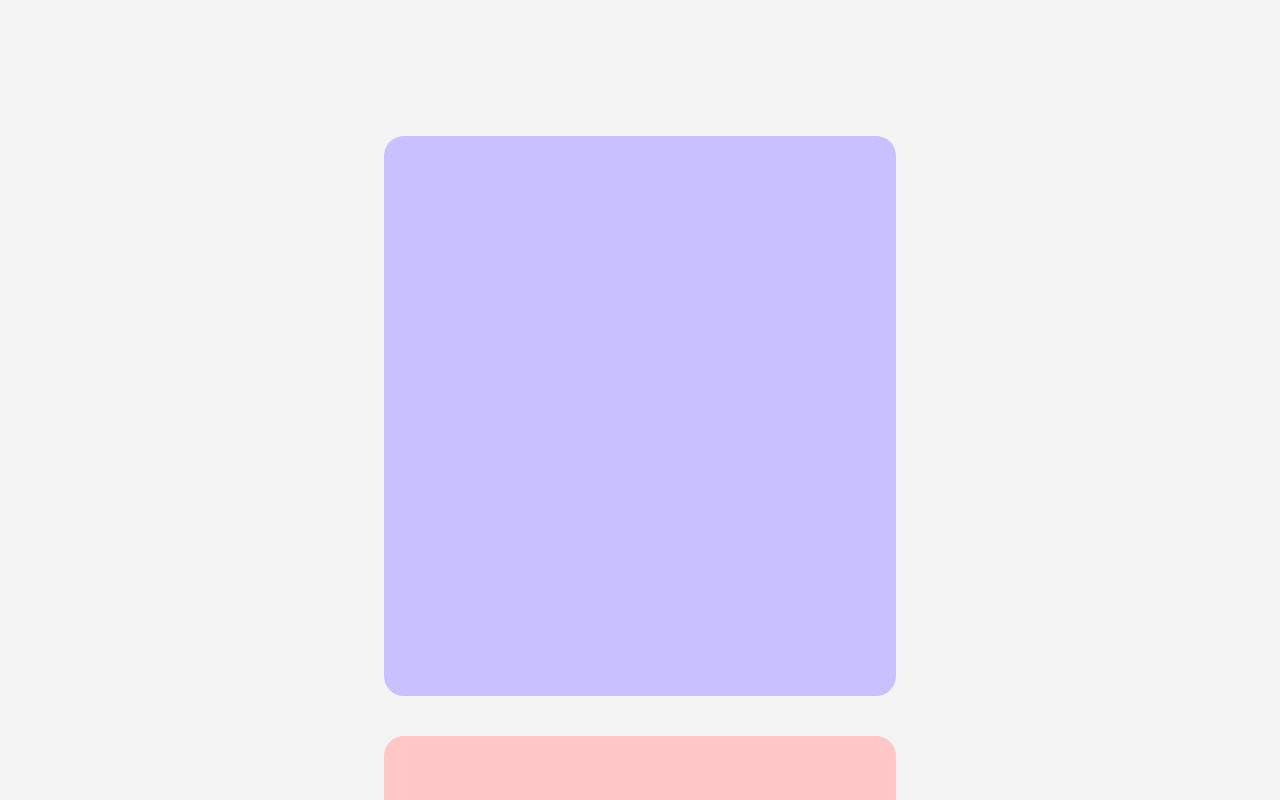
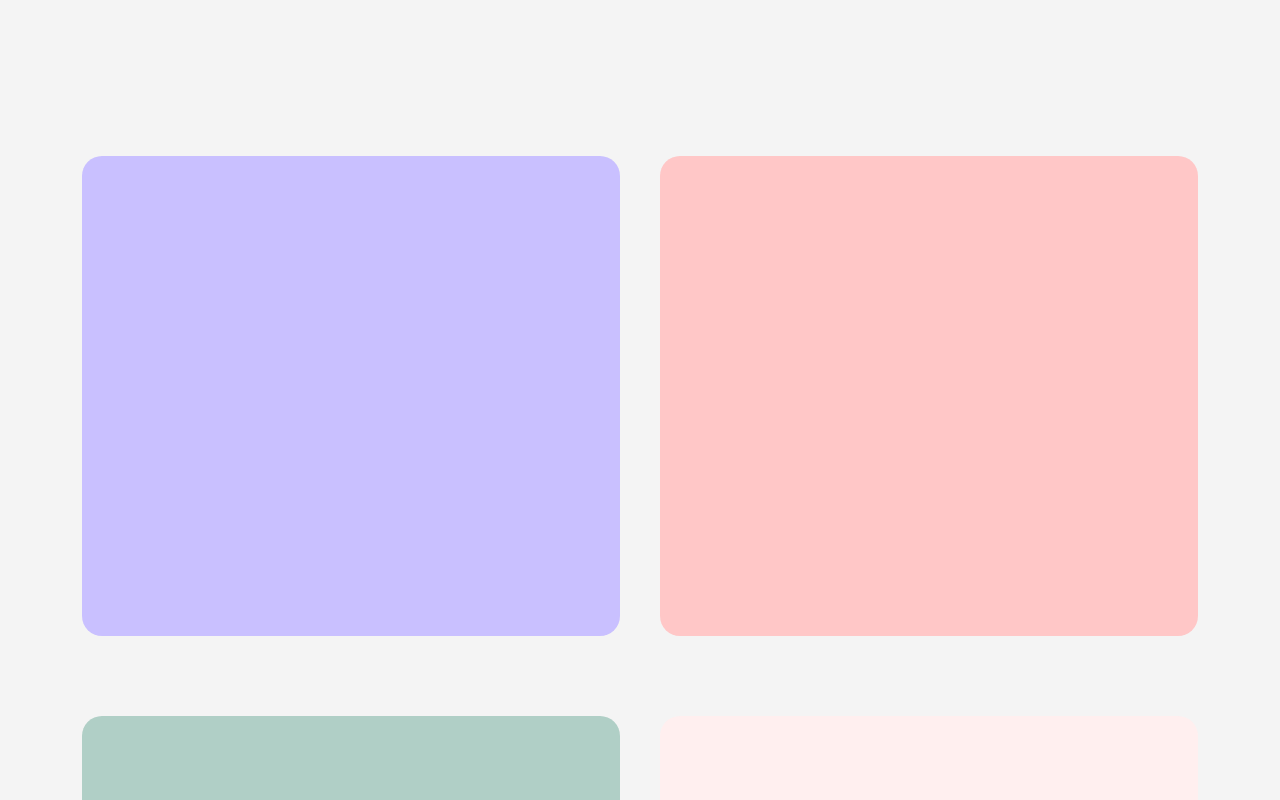
Before and after one commit to haneenmahd/imagable, a React (Create React App) app in the folder web/: page / in a window 1280 px wide. Shown: the part 740-1540 px from the top of the page. Built offline with nearby package versions, Linux system fonts and the light colour scheme.

Commit message:
Fix auto layout cards wrap issue

```diff
--- a/web/src/components/FeatureBrief.tsx
+++ b/web/src/components/FeatureBrief.tsx
@@ -56,7 +56,13 @@ const FeatureBriefCard = styled.div<FeatureBriefCardProps>`
   margin: 20px 40px;
   ${(p) => serializeBrierCardTheme(p.theme)}
 
-  @media screen and (max-width: 1000px) {
+  @media screen and (max-width: 1400px) {
+    height: 60vh;
+    width: 42vw;
+    margin: 40px 20px;
+  }
+
+  @media screen and (max-width: 1050px) {
     height: 60vh;
     width: 80vw;
     margin: 40px 20px;
```
